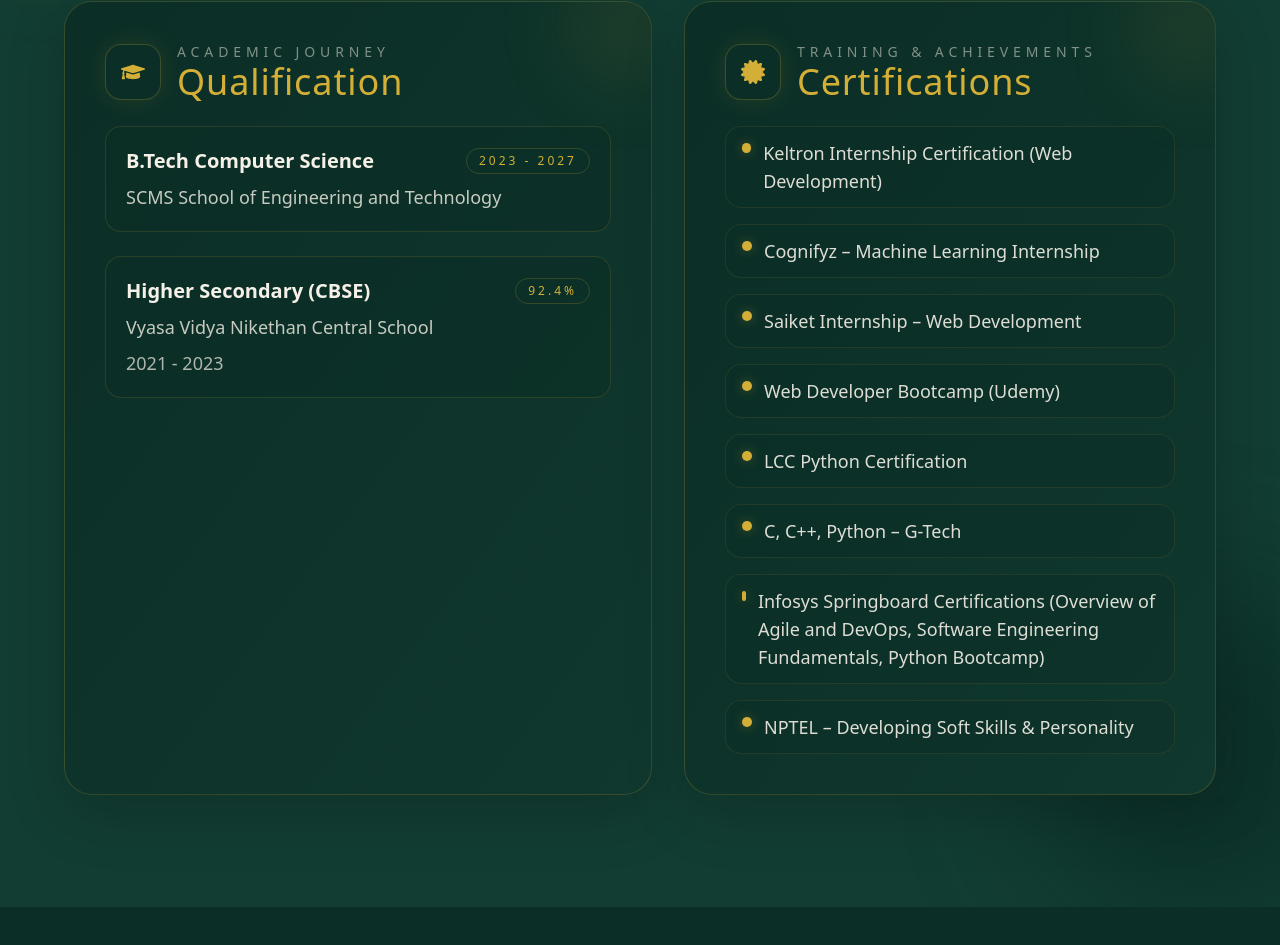
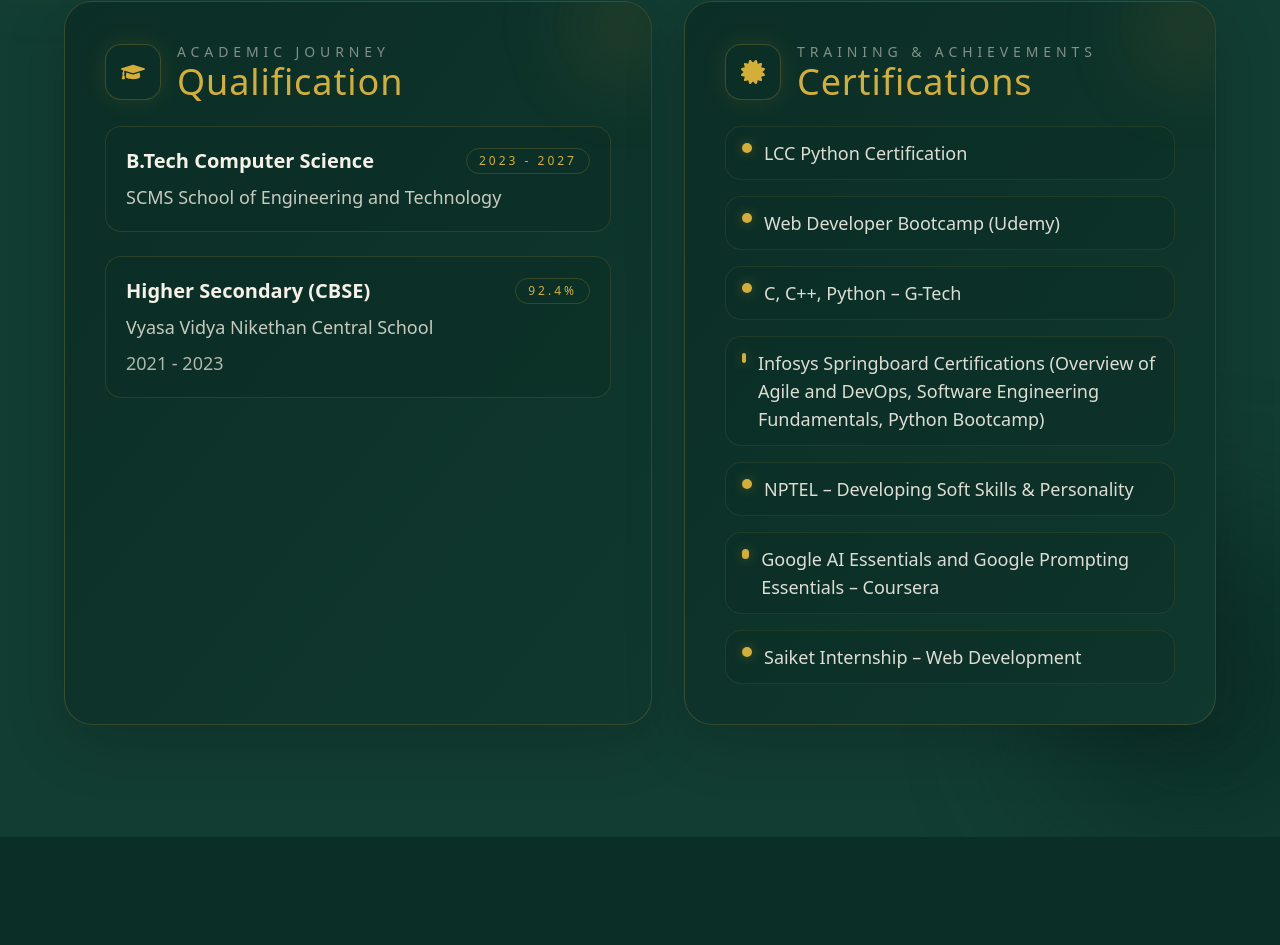
Before and after one commit to Vaishnavi-Ramesh-04/vaishnavi-portfolio, a React (Vite) app: page / in a window 1280 px wide. Shown: the part 2800-3745 px from the top of the page. Built offline with nearby package versions, Linux system fonts and the light colour scheme.

Commit message:
Fix skills slide behavior

```diff
--- a/src/App.jsx
+++ b/src/App.jsx
@@ -493,14 +493,13 @@ function QualificationCertifications() {
 
           <ul className="space-y-4">
             {[
-              "Keltron Internship Certification (Web Development)",
-              "Cognifyz – Machine Learning Internship",
-              "Saiket Internship – Web Development",
+              "LCC Python Certification",
               "Web Developer Bootcamp (Udemy)",
-              "LCC Python Certification",
               "C, C++, Python – G-Tech",
               "Infosys Springboard Certifications (Overview of Agile and DevOps, Software Engineering Fundamentals, Python Bootcamp)",
-              "NPTEL – Developing Soft Skills & Personality"
+              "NPTEL – Developing Soft Skills & Personality",
+               "Google AI Essentials and Google Prompting Essentials – Coursera",
+              "Saiket Internship – Web Development",
             ].map((item) => (
               <li key={item} className="flex items-start gap-3 rounded-2xl border border-[#D4AF37]/10 bg-[#0B2E26]/40 px-4 py-3 text-base md:text-lg text-[#F5F1E8]/90 transition duration-300 hover:border-[#D4AF37]/25 hover:bg-[#0B2E26]/55">
                 <span className="mt-1 h-2.5 w-2.5 rounded-full bg-[#D4AF37] shadow-[0_0_12px_rgba(212,175,55,0.35)]"></span>
```
